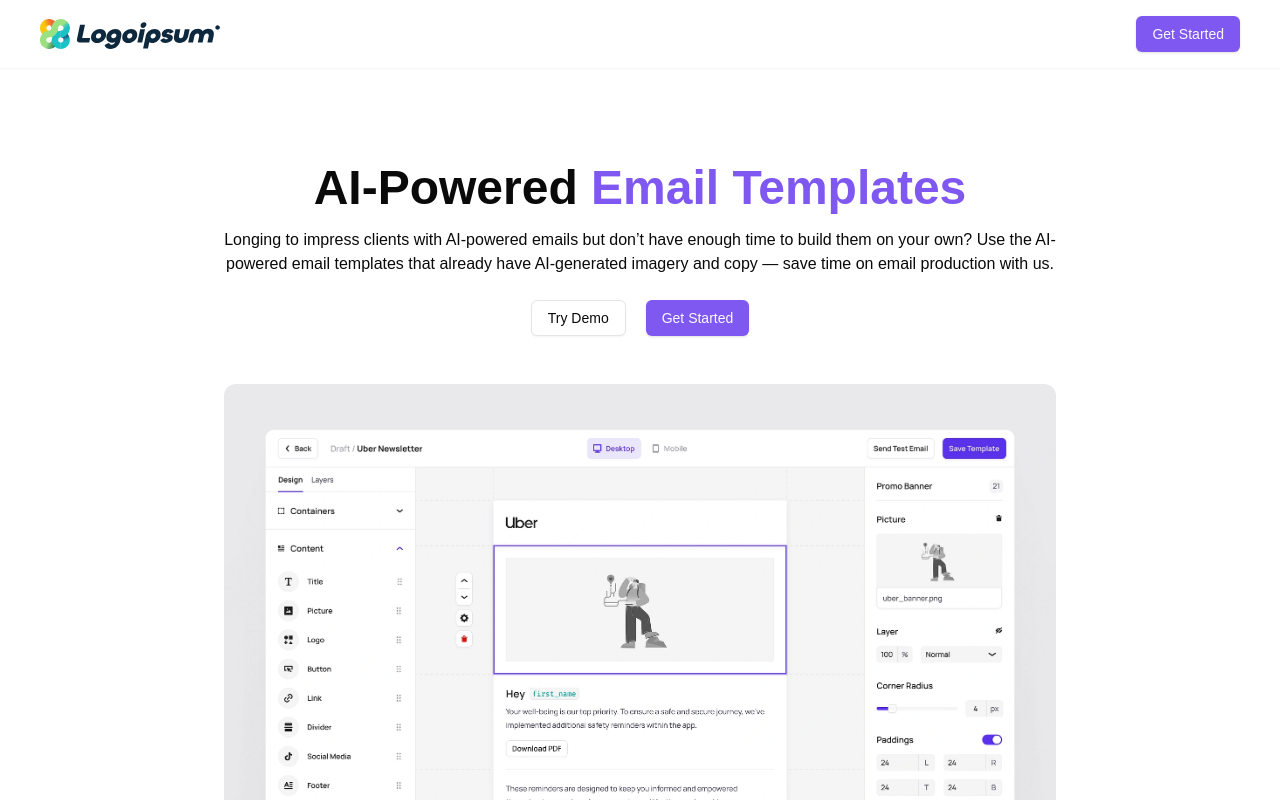
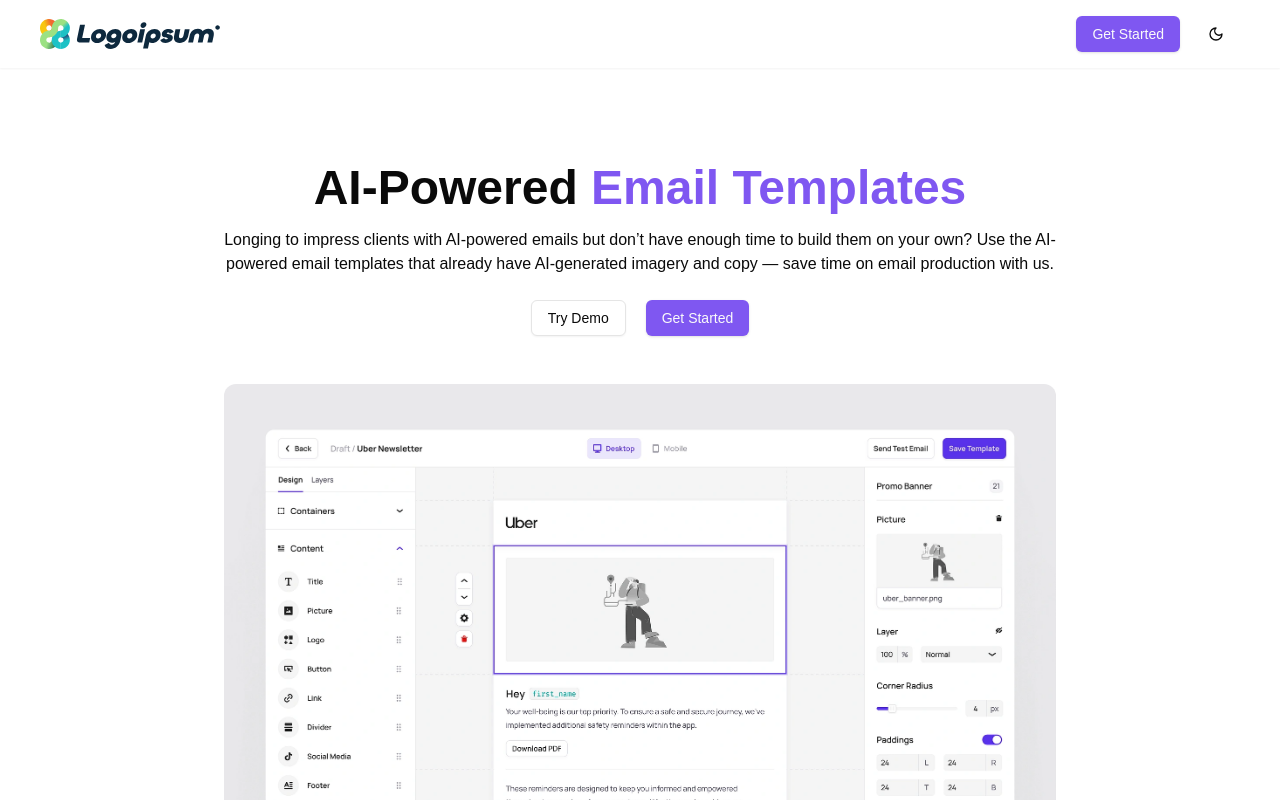
Before and after one commit to RICE36a10/TestingMailMint, a Next.js app: page / in a window 1280 px wide. Shown: the top 800 px of the page. Built offline with nearby package versions, Linux system fonts and the light colour scheme; no server answers.

Commit message:
feat: add global theme toggle

```diff
--- a/app/provider.js
+++ b/app/provider.js
@@ -7,6 +7,8 @@ import { ScreenSizeContext } from '@/context/ScreenSizeContext';
 import { DragDropLayoutElement } from '@/context/DragDropLayouElement';
 import { EmailTemplateContext } from '@/context/EmailTemplateContext';
 import { SelectedElementContext } from '@/context/SelectedElementContext';
+import { ThemeContext } from '@/context/ThemeContext';
+import ThemeWrapper from '@/components/custom/ThemeWrapper';
 function Provider({ children }) {
   const convex = new ConvexReactClient(process.env.NEXT_PUBLIC_CONVEX_URL);
   const [userDetail, setUserDetail] = useState();
@@ -14,15 +16,21 @@ function Provider({ children }) {
   const [dragElementLayout, setDragElementLayout] = useState();
   const [emailTemplate, setEmailTemplate] = useState([]);
   const [selectedElement, setSelectedElement] = useState();
+  const [theme, setTheme] = useState('light');
 
 
   useEffect(() => {
     if (typeof window !== undefined) {
       const storage = JSON.parse(localStorage.getItem('userDetail'));
       const emailTemplateStorage = localStorage.getItem('emailTemplate');
+      const themeStorage = localStorage.getItem('theme');
 
       if (emailTemplateStorage) {
         setEmailTemplate(JSON.parse(emailTemplateStorage))
+      }
+
+      if (themeStorage) {
+        setTheme(themeStorage);
       }
 
 
@@ -42,6 +50,12 @@ function Provider({ children }) {
       localStorage.setItem('emailTemplate', JSON.stringify(emailTemplate))
     }
   }, [emailTemplate])
+
+  useEffect(() => {
+    if (typeof window !== undefined) {
+      localStorage.setItem('theme', theme)
+    }
+  }, [theme])
 
   useEffect(() => {
     if (selectedElement) {
@@ -69,7 +83,11 @@ function Provider({ children }) {
             <DragDropLayoutElement.Provider value={{ dragElementLayout, setDragElementLayout }}>
               <EmailTemplateContext.Provider value={{ emailTemplate, setEmailTemplate }}>
                 <SelectedElementContext.Provider value={{ selectedElement, setSelectedElement }}>
-                  <div>{children}</div>
+                  <ThemeContext.Provider value={{ theme, setTheme }}>
+                    <ThemeWrapper>
+                      <div>{children}</div>
+                    </ThemeWrapper>
+                  </ThemeContext.Provider>
                 </SelectedElementContext.Provider>
               </EmailTemplateContext.Provider>
             </DragDropLayoutElement.Provider>
@@ -100,3 +118,7 @@ export const useEmailTemplate = () => {
 export const useSelectedElement = () => {
   return useContext(SelectedElementContext);
 }
+
+export const useTheme = () => {
+  return useContext(ThemeContext);
+}
--- a/components/custom/EditorHeader.jsx
+++ b/components/custom/EditorHeader.jsx
@@ -2,19 +2,20 @@
 import Image from 'next/image'
 import React from 'react'
 import { Button } from '../ui/button'
-import { Code, CodeSquare, Monitor, Smartphone } from 'lucide-react'
+import { Code, Monitor, Smartphone } from 'lucide-react'
 import { useEmailTemplate, useScreenSize } from '@/app/provider'
 import Link from 'next/link'
 import { useMutation } from 'convex/react'
 import { api } from '@/convex/_generated/api'
 import { useParams } from 'next/navigation'
 import { toast } from 'sonner'
+import ThemeToggle from './ThemeToggle'
 
 function EditorHeader({ viewHTMLCode }) {
     const { screenSize, setScreenSize } = useScreenSize();
     const updateEmailTemplate = useMutation(api.emailTemplate.UpdateTemplateDesign);
     const { templateId } = useParams();
-    const { emailTemplate, setEmailTemplate } = useEmailTemplate();
+    const { emailTemplate } = useEmailTemplate();
     const onSaveTemplate = async () => {
         await updateEmailTemplate({
             tid: templateId,
@@ -47,6 +48,7 @@ function EditorHeader({ viewHTMLCode }) {
                 </Button>
                 <Button variant="outline">Send Test Email</Button>
                 <Button onClick={onSaveTemplate}>Save Template</Button>
+                <ThemeToggle />
 
             </div>
         </div>
--- a/components/custom/Header.jsx
+++ b/components/custom/Header.jsx
@@ -4,10 +4,11 @@ import React from 'react'
 import { Button } from '../ui/button'
 import SignInButton from './SignInButton'
 import { useUserDetail } from '@/app/provider'
+import ThemeToggle from './ThemeToggle'
 import Link from 'next/link'
 
 function Header() {
-  const { userDetail, setUserDetail } = useUserDetail();
+  const { userDetail } = useUserDetail();
   return (
     <div className='flex justify-between items-center
     p-4 shadow-sm px-10'>
@@ -16,18 +17,20 @@ function Header() {
         height={140}
       />
 
-      <div>
-        {userDetail?.email ?
-          <div className='flex gap-3 items-center'>
+      <div className='flex gap-3 items-center'>
+        {userDetail?.email ? (
+          <>
             <Link href={'/dashboard'}>
               <Button>Dashboard</Button>
             </Link>
             <Image src={userDetail?.picture} alt='user' width={35} height={35}
               className='rounded-full'
             />
-          </div> : <SignInButton />
-        }
-
+          </>
+        ) : (
+          <SignInButton />
+        )}
+        <ThemeToggle />
       </div>
     </div>
   )
--- /dev/null
+++ b/components/custom/ThemeToggle.jsx
@@ -0,0 +1,19 @@
+"use client";
+import { Moon, Sun } from "lucide-react";
+import { Button } from "../ui/button";
+import { useTheme } from "@/app/provider";
+import React from "react";
+
+export default function ThemeToggle() {
+  const { theme, setTheme } = useTheme();
+
+  const toggle = () => {
+    setTheme(theme === "dark" ? "light" : "dark");
+  };
+
+  return (
+    <Button variant="ghost" onClick={toggle} aria-label="Toggle theme">
+      {theme === "dark" ? <Sun className="h-4 w-4" /> : <Moon className="h-4 w-4" />}
+    </Button>
+  );
+}
--- /dev/null
+++ b/components/custom/ThemeWrapper.jsx
@@ -0,0 +1,19 @@
+"use client";
+import { useTheme } from "@/app/provider";
+import { useEffect } from "react";
+
+export default function ThemeWrapper({ children }) {
+  const { theme } = useTheme();
+
+  useEffect(() => {
+    if (typeof document !== "undefined") {
+      if (theme === "dark") {
+        document.documentElement.classList.add("dark");
+      } else {
+        document.documentElement.classList.remove("dark");
+      }
+    }
+  }, [theme]);
+
+  return <>{children}</>;
+}
--- /dev/null
+++ b/context/ThemeContext.jsx
@@ -0,0 +1,3 @@
+import { createContext } from "react";
+
+export const ThemeContext = createContext();
```
